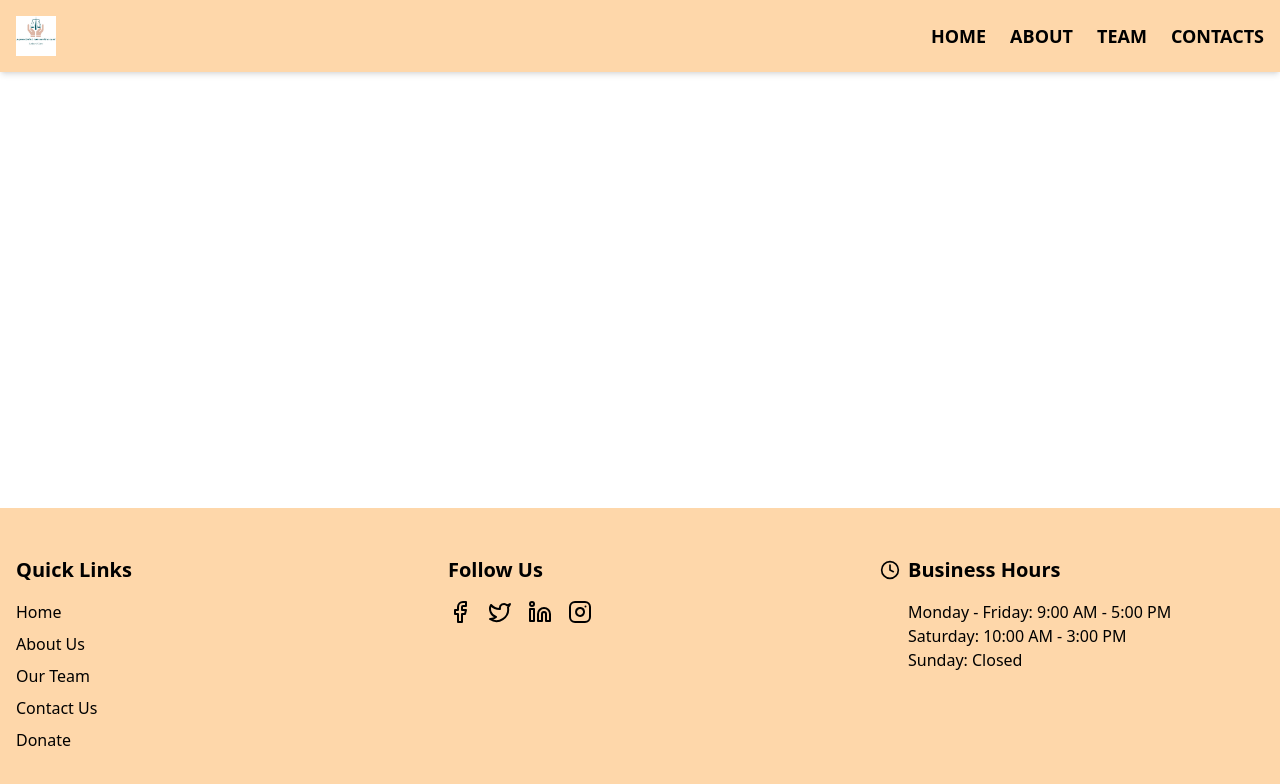
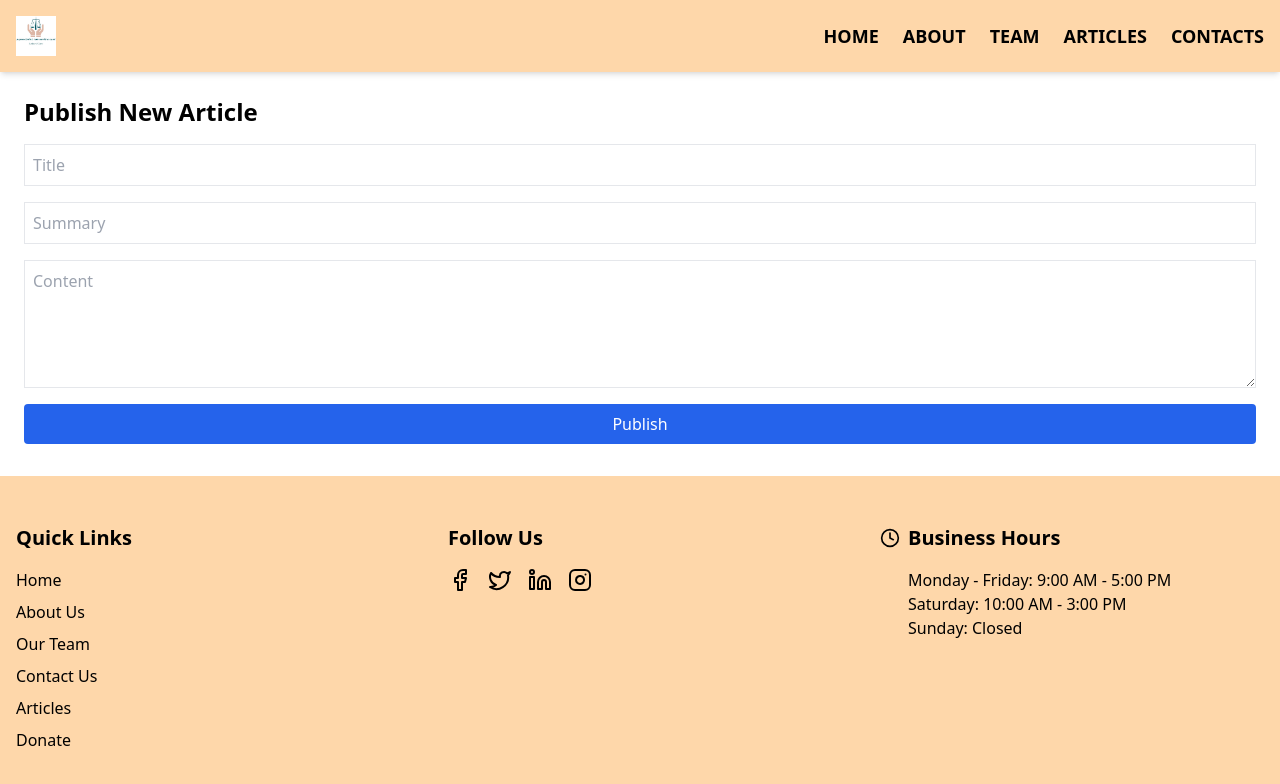
Before and after one commit to Njijinoela/Ajani, a React (Vite) app: page /admin in a window 1280 px wide. Shown: the top 784 px of the page. Built offline with nearby package versions, Linux system fonts and the light colour scheme.

Commit message:
articles

```diff
--- a/src/App.jsx
+++ b/src/App.jsx
@@ -8,6 +8,9 @@ import Footer from "./Components/Footer";
 import About from "./Components/About";
 import Team from "./Components/Team";
 import Contact from "./Components/Contact";
+import Articles from "./Pages/Articles";
+import ArticleDetail from "./Pages/ArticleDetail";
+import Admin from "./Pages/Admin";
 
 function App() {
   return (
@@ -29,6 +32,9 @@ function App() {
             <Route path="/about" element={<About />} />
             <Route path="/team" element={<Team />} />
             <Route path="/contact" element={<Contact />} />
+            <Route path="/articles" element={<Articles />} />
+            <Route path="/articles/:id" element={<ArticleDetail />} />
+            <Route path="/admin" element={<Admin />} />
           </Routes>
         </main>
         <Footer />
--- a/src/Components/Footer.jsx
+++ b/src/Components/Footer.jsx
@@ -29,6 +29,11 @@ const Footer = () => {
               </a>
             </li>
             <li>
+              <a href="/articles" className="hover:text-blue-800">
+                Articles
+              </a>
+            </li>
+            <li>
               <a href="/contact" className="hover:text-blue-800">
                 Donate
               </a>
@@ -48,7 +53,10 @@ const Footer = () => {
             <a href="https://www.linkedin.com" className="hover:text-blue-800">
               <Linkedin />
             </a>
-            <a href="https://www.instagram.com" className="hover:text-blue-800">
+            <a
+              href="https://www.instagram.com/ajanicenter?utm_source=qr&igsh=bGh2dHR6OWU4MGps"
+              className="hover:text-blue-800"
+            >
               <Instagram />
             </a>
           </div>
--- a/src/Components/Navigation.jsx
+++ b/src/Components/Navigation.jsx
@@ -60,6 +60,15 @@ const Navigation = () => {
             </li>
             <li>
               <Link
+                to="/articles"
+                className="text-primary hover:underline font-bold text-lg"
+                onClick={() => setIsOpen(false)}
+              >
+                ARTICLES
+              </Link>
+            </li>
+            <li>
+              <Link
                 to="/contact"
                 className="text-primary hover:underline font-bold text-lg"
                 onClick={() => setIsOpen(false)}
@@ -97,6 +106,15 @@ const Navigation = () => {
           </li>
           <li>
             <Link
+              to="/articles"
+              className="text-primary hover:underline font-bold text-lg"
+              onClick={() => setIsOpen(false)}
+            >
+              ARTICLES
+            </Link>
+          </li>
+          <li>
+            <Link
               to="/contact"
               className="text-primary hover:underline font-bold text-lg"
             >
--- /dev/null
+++ b/src/Components/ui/card.jsx
@@ -0,0 +1,7 @@
+const Card = ({ children }) => (
+  <div className="bg-white shadow-md rounded-lg p-4">{children}</div>
+);
+
+const CardContent = ({ children }) => <div className="p-2">{children}</div>;
+
+export { Card, CardContent };
--- /dev/null
+++ b/src/Pages/Admin.jsx
@@ -0,0 +1,51 @@
+import { useState } from "react";
+
+const Admin = () => {
+  const [title, setTitle] = useState("");
+  const [summary, setSummary] = useState("");
+  const [content, setContent] = useState("");
+
+  const handleSubmit = async (e) => {
+    e.preventDefault();
+    const response = await fetch("http://localhost:5000/articles", {
+      method: "POST",
+      headers: { "Content-Type": "application/json" },
+      body: JSON.stringify({ title, summary, content }),
+    });
+    const result = await response.json();
+    alert(result.message);
+  };
+
+  return (
+    <div className="p-6">
+      <h1 className="text-2xl font-bold">Publish New Article</h1>
+      <form onSubmit={handleSubmit} className="mt-4 flex flex-col gap-4">
+        <input
+          type="text"
+          placeholder="Title"
+          value={title}
+          onChange={(e) => setTitle(e.target.value)}
+          className="border p-2"
+        />
+        <input
+          type="text"
+          placeholder="Summary"
+          value={summary}
+          onChange={(e) => setSummary(e.target.value)}
+          className="border p-2"
+        />
+        <textarea
+          placeholder="Content"
+          value={content}
+          onChange={(e) => setContent(e.target.value)}
+          className="border p-2 h-32"
+        />
+        <button type="submit" className="bg-blue-600 text-white p-2 rounded">
+          Publish
+        </button>
+      </form>
+    </div>
+  );
+};
+
+export default Admin;
--- /dev/null
+++ b/src/Pages/ArticleDetail.jsx
@@ -0,0 +1,26 @@
+import { useEffect, useState } from "react";
+import { useParams } from "react-router-dom";
+
+const ArticleDetail = () => {
+  const { id } = useParams();
+  const [article, setArticle] = useState(null);
+
+  useEffect(() => {
+    fetch(`http://localhost:5000/articles/${id}`)
+      .then((res) => res.json())
+      .then((data) => setArticle(data))
+      .catch((err) => console.error("Error fetching article:", err));
+  }, [id]);
+
+  if (!article) return <p>Loading...</p>;
+
+  return (
+    <div className="p-6">
+      <h1 className="text-4xl font-bold">{article.title}</h1>
+      <p className="text-gray-500">{article.date}</p>
+      <div className="mt-4">{article.content}</div>
+    </div>
+  );
+};
+
+export default ArticleDetail;
--- /dev/null
+++ b/src/Pages/Articles.jsx
@@ -0,0 +1,38 @@
+import { useEffect, useState } from "react";
+import { Card, CardContent } from "../Components/ui/card";
+import { Link } from "react-router-dom";
+
+const Articles = () => {
+  const [articles, setArticles] = useState([]);
+
+  useEffect(() => {
+    fetch("http://localhost:5000/articles")
+      .then((res) => res.json())
+      .then((data) => setArticles(data))
+      .catch((err) => console.error("Error fetching articles:", err));
+  }, []);
+
+  return (
+    <div className="p-6">
+      <h1 className="text-3xl font-bold mb-4">Latest Articles</h1>
+      <div className="grid grid-cols-1 md:grid-cols-2 lg:grid-cols-3 gap-6">
+        {articles.map((article) => (
+          <Card key={article.id} className="rounded-2xl shadow-md p-4">
+            <CardContent>
+              <h2 className="text-xl font-semibold">{article.title}</h2>
+              <p className="text-gray-600">{article.summary}</p>
+              <Link
+                to={`/articles/${article.id}`}
+                className="text-blue-600 hover:underline"
+              >
+                Read more →
+              </Link>
+            </CardContent>
+          </Card>
+        ))}
+      </div>
+    </div>
+  );
+};
+
+export default Articles;
--- a/src/data/team.json
+++ b/src/data/team.json
@@ -89,14 +89,6 @@
       ]
     },
     {
-      "name": "STEPHANIE ATIENO",
-      "image": "/STEPH.jpeg",
-      "description": [
-        "Stephanie holds a Diploma in mass communication attained from the Kenya Institute of Mass Communication.",
-        "She brings her wealth of experience in writing and research to the communications department and Ajani."
-      ]
-    },
-    {
       "name": "MAKKA YUSUF",
       "image": "/MAKKAH.jpeg",
       "description": [
@@ -110,6 +102,14 @@
       "description": [
         "Poline is an accountant by profession and is the chief financial officer at Ajani Centre."
       ]
+    },
+    {
+      "name": "ROSE WAHU",
+      "image": "/WhatsApp Image 2025-04-02 at 20.30.01.jpeg",
+      "description": [
+        "A 4th year student pursuing International Relations and Diplomacy at The Catholic University of Eastern Africa.",
+        "I am an enthusiast of human rights. I am a member of Ajani Centre for Rights and Care."
+      ]
     }
   ]
 }
```
Also changed, not shown: public/WhatsApp Image 2025-04-02 at 20.30.01.jpeg (added).
